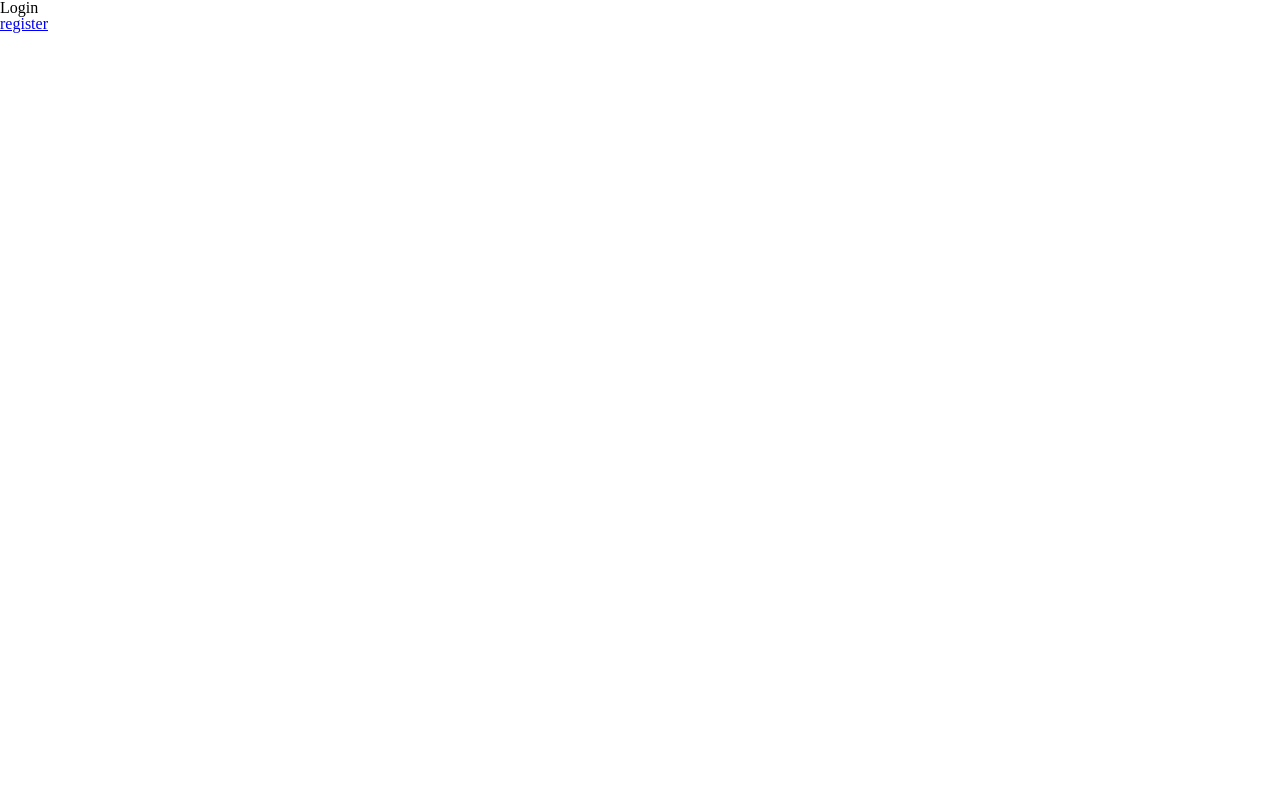
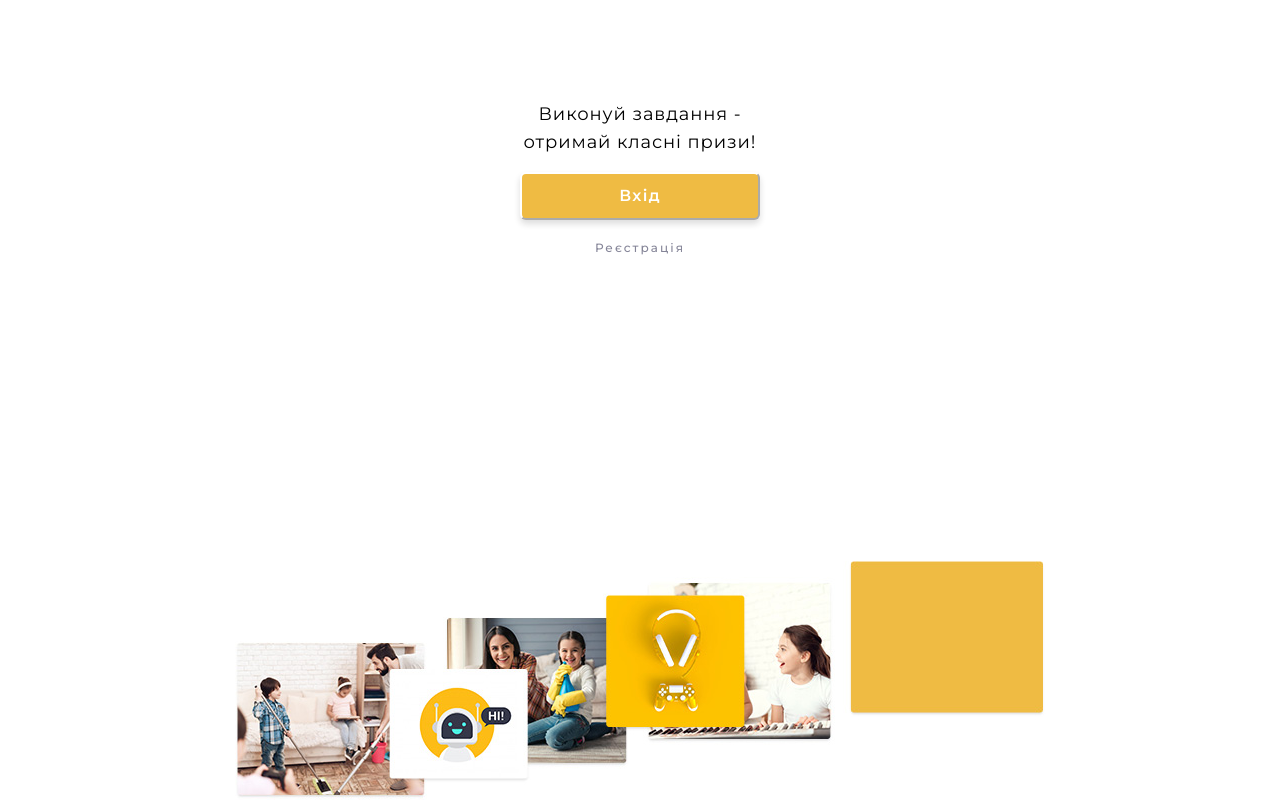
Before and after one commit to vbguard/kidsLike, a React app: page / in a window 1280 px wide. Built offline with nearby package versions, Linux system fonts and the light colour scheme.

Commit message:
authPage

```diff
--- a/src/pages/AuthPage/AuthPage.js
+++ b/src/pages/AuthPage/AuthPage.js
@@ -1,11 +1,17 @@
 import React from 'react';
 import { Link } from 'react-router-dom';
+import css from './AuthPage.module.css';
 
 const Login = () => (
-  <>
-    <h1>Login</h1>
-    <Link to="/register">register</Link>
-  </>
+  <div className={css.container}>
+    <h2 className={css.h2}>Виконуй завдання - отримай класні призи!</h2>
+    <button type="button" className={css.btn}>
+      Вхід
+    </button>
+    <Link to="/register" className={css.regText}>
+      Реєстрація
+    </Link>
+  </div>
 );
 
 const AuthPage = () => <Login />;
--- /dev/null
+++ b/src/pages/AuthPage/AuthPage.module.css
@@ -0,0 +1,77 @@
+.container {
+  height: 100vh;
+  background-image: url("../../assets/images/bg-auth.jpg");
+  background-repeat: no-repeat;
+  background-position-x: center;
+  background-position-y: bottom;
+}
+
+.h2 {
+  width: 244px;
+  height: 47px;
+  object-fit: contain;
+  font-family: Montserrat;
+  font-size: 18px;
+  font-weight: normal;
+  font-style: normal;
+  font-stretch: normal;
+  line-height: 1.56;
+  letter-spacing: 0.9px;
+  text-align: center;
+  color: var(--black);
+  margin: 0 auto;
+  padding-bottom: 25px;
+  padding-top: 100px;
+}
+
+.btn {
+  width: 240px;
+  height: 48px;
+  font-family: Montserrat;
+  font-size: 16px;
+  font-weight: 600;
+  font-style: normal;
+  font-stretch: normal;
+  line-height: 1.13;
+  letter-spacing: 1.28px;
+  text-align: center;
+  color: var(--white);
+  border-radius: 6px;
+  box-shadow: 0px 4px 6px 0 var(--black-15);
+  background-color: var(--macaroni-and-cheese);
+  border-color: var(--white);
+  display: block;
+  margin: 0 auto;
+  padding: 0;
+  transition: all 0.3s ease-out 0.1s;
+}
+
+.btn:hover {
+  color: var(--macaroni-and-cheese);
+  border-color: var(--macaroni-and-cheese);
+  background-color: var(--white);
+}
+
+.regText {
+    width: 91px;
+    height: 13px;
+    object-fit: contain;
+    font-family: Montserrat;
+    font-size: 12px;
+    font-weight: 500;
+    font-style: normal;
+    font-stretch: normal;
+    line-height: 1.33;
+    letter-spacing: 2.04px;
+    text-align: center;
+    color: var(--blue-grey);
+    text-decoration: none;
+    padding-top: 20px;
+    display: block;
+    margin: 0 auto;
+    transition: color 0.3s ease-out 0.1s;
+}
+
+.regText:hover {
+  color: var(--macaroni-and-cheese);
+}
```
